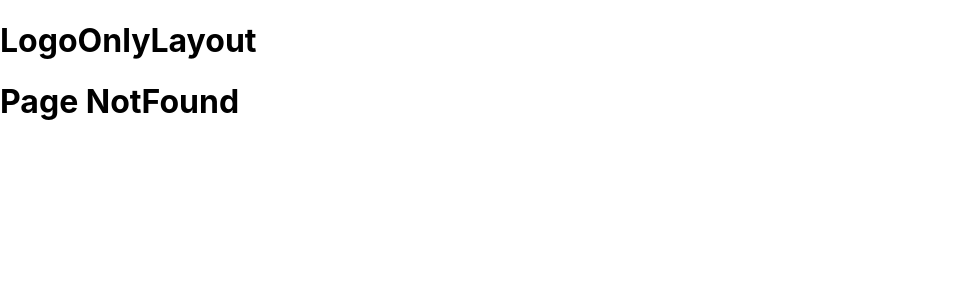
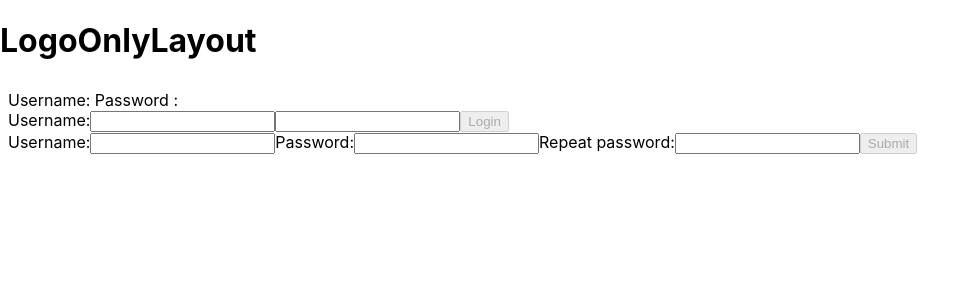
Before and after one commit to Jirayut-l/react_tutorial1, a React (Create React App) app: page /appbar in a window 1280 px wide. Before the commit this address led to /404. Shown: the top 300 px of the page, without its empty margins (0-978 px from the left). Built offline with nearby package versions, Linux system fonts and the light colour scheme.

Commit message:
check point  tutorial 4.3

```diff
--- /dev/null
+++ b/src/model/user/index.ts
@@ -0,0 +1,6 @@
+
+type userModel =   {
+    user :string,
+}
+
+export  default  userModel;
--- /dev/null
+++ b/src/pages/AppBar.tsx
@@ -0,0 +1,31 @@
+import React, {useReducer, useEffect} from 'react'
+import userModel from '../model/user'
+import UserBar from './UserBar';
+import appReducer from '../reducers/action';
+import {userState} from '../reducers/action-type/AppBar';
+
+
+const defaultPosts = [
+    {title: 'React Hooks', content: 'The greatest thing since sliced bread!', author: 'Daniel Bugl'},
+    {title: 'Using React Fragments', content: 'Keeping the DOM tree clean!', author: 'Daniel Bugl'}
+]
+
+const AppBar = () => {
+    const [state, dispatch] = useReducer(appReducer, {user:''});
+    const { user } = state
+
+    useEffect(() => {
+        if (user) {
+            document.title = `${state.user} - React Hooks Blog`
+        } else {
+            document.title = 'React Hooks Blog'
+        }
+    }, [user])
+    return (
+        <div style={{padding: 8}}>
+            <UserBar user={user} dispatch={dispatch}/>
+        </div>
+    )
+}
+
+export default AppBar;
--- a/src/pages/DashboardApp.tsx
+++ b/src/pages/DashboardApp.tsx
@@ -1,4 +1,5 @@
 import React, {useState} from 'react';
+import { Link } from "react-router-dom";
 
 const DashboardApp = () => {
     const [enableFirstName, setEnableFirstName] = useState(false)
@@ -10,9 +11,13 @@ const DashboardApp = () => {
             <h3> This Page DashboardApp </h3>
             <h1>My name is: {enableFirstName ? name : ''} {lastName}</h1>
             <h2>{`Boolean Value: ${enableFirstName}`}</h2>
-            <input type="checkbox" onChange={event => setEnableFirstName(event.target.checked)}/>
+            <input type="checkbox" onChange={event => setEnableFirstName(event.target.checked)} defaultChecked={true}/>
             <input type="text" onChange={event => setName(event.target.value)}/>
             <input type="text" onChange={event => setLastName(event.target.value)}/>
+            <br/>
+            <Link to="/login">Login</Link>
+            <br/>
+            <Link to="/appbar">AppBar</Link>
         </>
     );
 }
--- a/src/pages/Login.tsx
+++ b/src/pages/Login.tsx
@@ -1,9 +1,39 @@
-const  Login  = () => {
-    return(
+import React, {Dispatch, useState} from 'react';
+import userModel from '../model/user'
+import {ActionType, userAction} from '../reducers/action-type/AppBar';
+
+type LoginDataModel = {
+    username: string;
+    password: string;
+};
+
+
+const Login = ({dispatch}: { dispatch: Dispatch<userAction> }) => {
+    // const [loginData, SetLoginData] = useState<LoginDataModel[]>([ {username: 'test1',password:'test1234'},{username: 'test2',password:'test12342'}]);
+    const [loginData, SetLoginData] = useState<LoginDataModel>({password: '', username: ''});
+    // const [username, setUsername] = useState('');
+
+    return (
         <>
-            <h3> This Page Login </h3>
+            {/*<label>{` Value:  ${JSON.stringify(loginData)}`}</label>*/}
+            <label>{` Username:  ${loginData.username}  Password : ${loginData.password}`}</label>
+            <form onSubmit={e => {
+                e.preventDefault();
+                dispatch({type: ActionType.LOGIN, payload: loginData.username})
+            }}>
+                <label htmlFor="login-username">Username:</label>
+                <input type="text" name="login-username" id="login-username"
+                       onChange={event => SetLoginData({...loginData, username: event.target.value})}/>
+                <input type="text" name="login-Password" id="login-password"/>
+                {/*<input type="text" name="login-username" id="login-username"*/}
+                {/*       onChange={event => SetLoginData(prevState => ({...loginData, username: event.target.value}))}/>*/}
+                {/*<label htmlFor="login-password">Password:</label>*/}
+                {/*<input type="text" name="login-Password" id="login-password"*/}
+                {/*       onChange={event => SetLoginData(prevState => ({...loginData, password: event.target.value}))}/>*/}
+                <input type="submit" value="Login" disabled={loginData.username.length === 0}/>
+            </form>
         </>
     );
 }
 
-export  default  Login;
+export default Login;
--- /dev/null
+++ b/src/pages/Logout.tsx
@@ -0,0 +1,16 @@
+import {ActionType, userAction} from '../reducers/action-type/AppBar';
+import {Dispatch} from 'react';
+
+const Logout = ({user, dispatch}: { user: string, dispatch: Dispatch<userAction> }) => {
+    return (
+        <form onSubmit={event => {
+            event.preventDefault();
+            dispatch({type: ActionType.LOGOUT, payload: ''})
+        }}>
+            Logged in as: <b>{user}</b>
+            <input type="submit" value="Logout"/>
+        </form>
+    )
+}
+
+export default Logout;
--- /dev/null
+++ b/src/pages/Register.tsx
@@ -0,0 +1,22 @@
+import {Dispatch, useState} from 'react';
+import {ActionType, loginModel, userAction} from '../reducers/action-type/AppBar';
+
+const Register = ({dispatch}: { dispatch: Dispatch<userAction> }) => {
+    const [loginData, SetLoginData] = useState<loginModel>({password: '', username: '', passwordRepeat: ''});
+    return (
+        <form onSubmit={e => {
+            e.preventDefault();
+            dispatch({type: ActionType.REGISTER, payload: loginData.username})
+        }}>
+            <label htmlFor="register-username">Username:</label>
+            <input type="text" onChange={event => SetLoginData({...loginData, username: event.target.value})} name="register-username" id="register-username"/>
+            <label htmlFor="register-password">Password:</label>
+            <input type="password" onChange={event => SetLoginData({...loginData, password: event.target.value})} name="register-password" id="register-password"/>
+            <label htmlFor="register-password-repeat">Repeat password:</label>
+            <input type="password" onChange={event => SetLoginData({...loginData, passwordRepeat: event.target.value})} name="register-password-repeat" id="register-password-repeat"/>
+            <input type="submit" disabled={loginData.username.length === 0 || loginData.password.length === 0 || loginData.password !== loginData.passwordRepeat}/>
+        </form>
+    )
+}
+
+export default Register;
--- /dev/null
+++ b/src/pages/UserBar.tsx
@@ -0,0 +1,20 @@
+import Logout from './Logout';
+import Login from './Login';
+import React, {Dispatch} from 'react';
+import {userAction} from '../reducers/action-type/AppBar';
+import Register from './Register';
+
+const UserBar = ({user, dispatch}: { user: string, dispatch: Dispatch<userAction> }) => {
+    if (user) {
+        return <Logout user={user} dispatch={dispatch} />
+    } else {
+        return (
+            <>
+                <Login dispatch={dispatch} />
+                <Register dispatch={dispatch} />
+            </>
+        )
+    }
+};
+
+export default UserBar;
--- /dev/null
+++ b/src/reducers/action-type/AppBar/index.ts
@@ -0,0 +1,22 @@
+export enum ActionType {
+    LOGIN = 'login',
+    REGISTER = 'register',
+    LOGOUT = 'logout',
+}
+
+
+export type userAction = {
+    type: ActionType;
+    payload : string;
+}
+
+export type userState = {
+    user: string;
+}
+
+
+export type  loginModel ={
+    username : string,
+    password :string,
+    passwordRepeat:string
+}
--- /dev/null
+++ b/src/reducers/action/index.ts
@@ -0,0 +1,19 @@
+import {ActionType, userAction, userState} from '../action-type/AppBar';
+
+function userReducer(state: userState, action: userAction) {
+    switch (action.type) {
+        case ActionType.LOGIN:
+        case ActionType.REGISTER:
+            return action.payload
+        case ActionType.LOGOUT:
+            return ''
+        default:
+            return state.user
+    }
+}
+
+export default function appReducer(state: userState, action: userAction)  {
+    return {
+        user: userReducer(state, action),
+    }
+}
--- a/src/routes.tsx
+++ b/src/routes.tsx
@@ -4,6 +4,8 @@ import DashboardApp from './pages/DashboardApp';
 import LogoOnlyLayout from './layouts/LogoOnlyLayout';
 import Login from './pages/Login';
 import NotFound from './components/NotFound';
+import AppBar from './pages/AppBar';
+
 
 export default function Routes() {
     return useRoutes([
@@ -19,8 +21,9 @@ export default function Routes() {
             path: '/',
             element: <LogoOnlyLayout/>,
             children: [
-                {path: 'login', element: <Login/>},
+                // {path: 'login', element: <Login/>},
                 {path: '404', element: <NotFound/>},
+                {path: 'appbar', element: <AppBar/> },
                 {path: '/', element: <Navigate to="/dashboard"/>},
                 {path: '*', element: <Navigate to="/404"/>}
             ]
```
